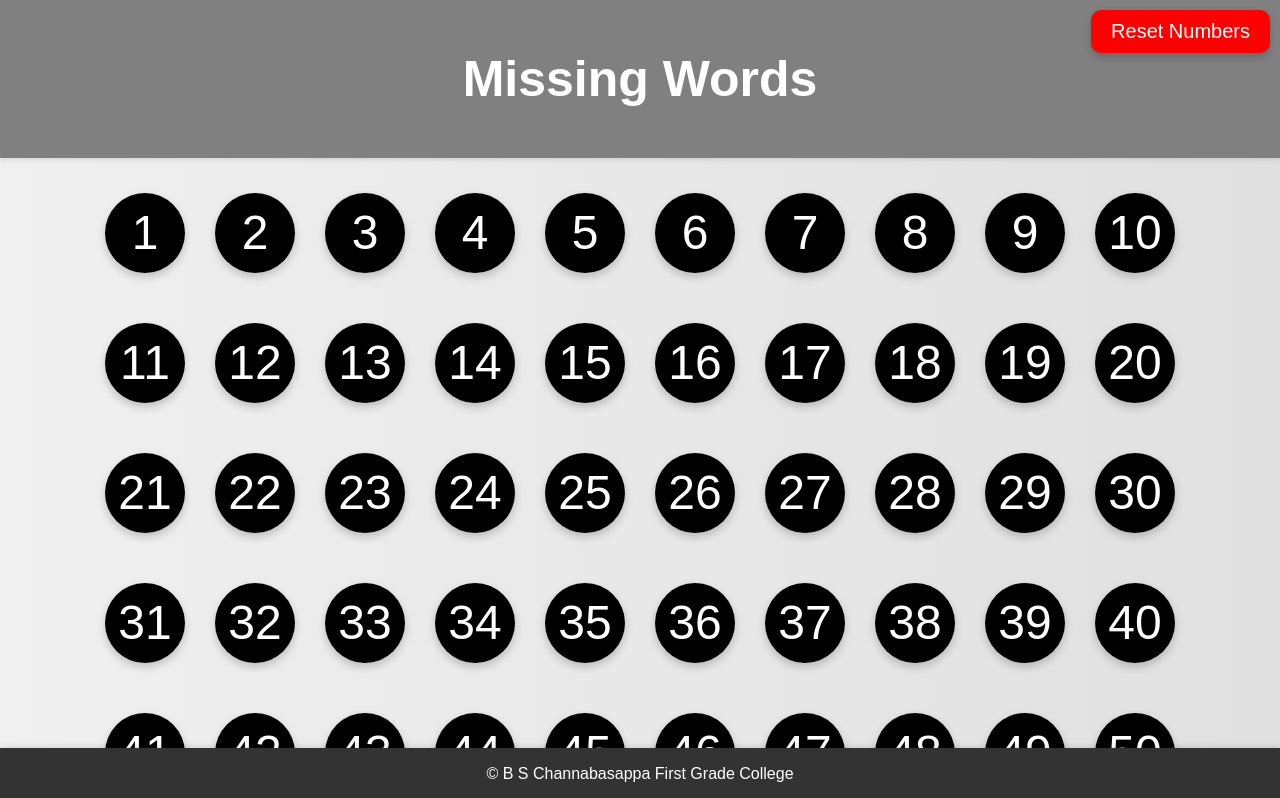
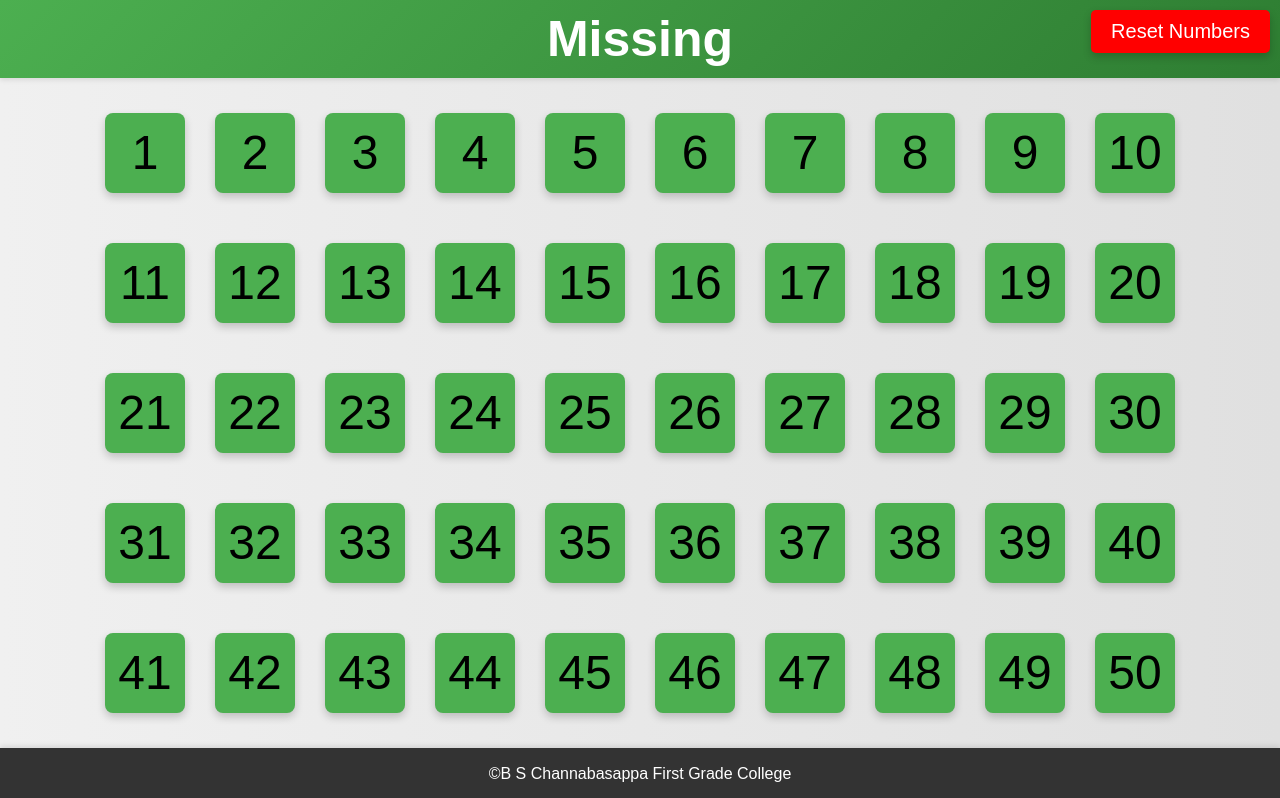
Before and after one commit to kiranr12r/IT-Fest, a plain HTML site: page Missing.html in a window 1280 px wide. Shown: the top 798 px of the page. Drawn offline with Linux system fonts and the light colour scheme.

Commit message:
Changed in the buton

```diff
--- a/Missing.html
+++ b/Missing.html
@@ -13,9 +13,9 @@
             color: #333;
         }
         header {
-            background: grey;
+            background: linear-gradient(135deg, #4CAF50, #2E7D32);
             color: white;
-            padding: 50px 0;
+            padding: 10px 0;
             text-align: center;
             box-shadow: 0 2px 5px rgba(0,0,0,0.1);
         }
@@ -44,16 +44,16 @@
             width: 80px;
             height: 80px;
             line-height: 80px;
-            background-color: black;
-            color: white;
-            border-radius: 50%;
+            background-color: #4CAF50;
+            color: rgb(0, 0, 0);
+            border-radius: 10%;
             text-decoration: none;
             cursor: pointer;
-            transition: transform 0.3s ease-in-out, background-color 0.3s ease-in-out, box-shadow 0.3s ease-in-out;
+            transition: transform 0.2s, background-color 0.2s, box-shadow 0.2s;
             box-shadow: 0 4px 8px rgba(0,0,0,0.2);
         }
         .number:hover {
-            transform: scale(1.2) rotate(10deg);
+            transform: scale(1.1);
             background-color: #45a049;
             box-shadow: 0 8px 16px rgba(0,0,0,0.3);
         }
@@ -76,13 +76,8 @@
             top: 45%;
             left: 92%;
             transform: translateX(-50%);
-            transition: transform 0.3s ease-in-out, background-color 0.3s ease-in-out, box-shadow 0.3s ease-in-out;
+            transition: transform 0.2s, background-color 0.2s, box-shadow 0.2s;
             box-shadow: 0 4px 8px rgba(0,0,0,0.2);
-        }
-        .demo:hover {
-            transform: scale(1.2) rotate(-10deg);
-            background-color: #ff704d;
-            box-shadow: 0 8px 16px rgba(0,0,0,0.3);
         }
         .reset {
             position: absolute;
@@ -93,39 +88,20 @@
             color: white;
             background-color: red;
             border: none;
-            border-radius: 10px;
+            border-radius: 5px;
             cursor: pointer;
-            transition: background-color 0.3s ease-in-out, box-shadow 0.3s ease-in-out;
+            transition: background-color 0.2s, box-shadow 0.2s;
             box-shadow: 0 4px 8px rgba(0,0,0,0.2);
         }
         .reset:hover {
             background-color: darkred;
-            transform: scale(1.1);
             box-shadow: 0 8px 16px rgba(0,0,0,0.3);
-        }
-        /* Animation for button hover */
-        .number::before, .demo::before {
-            content: "";
-            display: block;
-            position: absolute;
-            top: 50%;
-            left: 50%;
-            width: 0;
-            height: 0;
-            border-radius: 50%;
-            background-color: rgba(255,255,255,0.3);
-            transform: translate(-50%, -50%);
-            transition: width 0.4s ease-in-out, height 0.4s ease-in-out;
-        }
-        .number:hover::before, .demo:hover::before {
-            width: 120%;
-            height: 120%;
         }
     </style>
 </head>
 <body>
     <header>
-        <h1>Missing Words</h1>
+        <h1>Missing</h1>
     </header>
     <main>
         <div id="number-container"></div>
@@ -133,7 +109,7 @@
     </main>
 
     <footer>
-        <p>&copy; B S Channabasappa First Grade College</p>
+        <p>&copy;B S Channabasappa First Grade College</p>
     </footer>
 
     <script>
```
